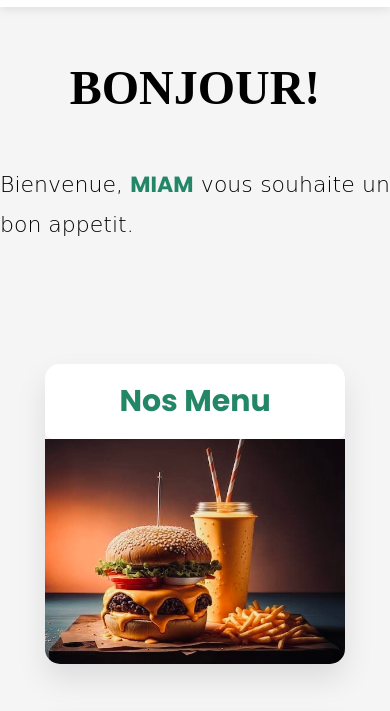
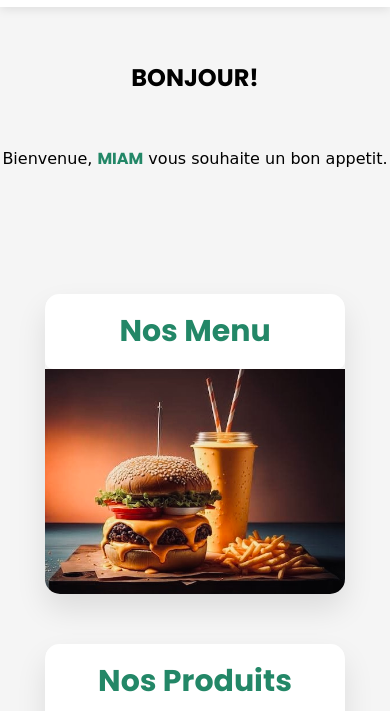
Before and after one commit to julienb19/miam, a website: page public/index.html in a window 390 px wide. Shown: the part 60-771 px from the top of the page. Drawn offline with Linux system fonts and the light colour scheme.

Commit message:
derniere sauve

```diff
--- a/public/style.css
+++ b/public/style.css
@@ -148,8 +148,8 @@ body {
 }
 
 .container-titre h1 {
-  color: black;
-  font-family: "Times New Roman", Times, serif;
+  color: black; /* Couleur du texte */
+  font-family: "Poppins", sans-serif; /* Police */
 }
 
 .pack .container {
@@ -324,7 +324,7 @@ body {
 }
 
 .intro {
-  font-weight: 300;
+  font-weight: 600px;
   font-family: cursive;
   font-size: 22px;
   line-height: 1.8;
@@ -350,6 +350,7 @@ body {
   color: #232323;
   margin-bottom: 50px;
   position: relative;
+  font-family: cursive;
 }
 
 /* Conteneur principal */
@@ -418,6 +419,14 @@ body {
 
 /* Responsivité */
 @media (max-width: 749px) {
+  .titre {
+    font-size: 1.5em; /* Réduire la taille de la police pour les très petits écrans */
+  }
+
+  .intro {
+    font-size: 1em; /* Réduire la taille de la police pour le texte d'introduction */
+  }
+
   .content {
     flex-direction: column; /* Passer à la colonne sur petits écrans */
     align-items: center; /* Centrer horizontalement */
```
Also changed, not shown: package.json (+3 -6 lines).
